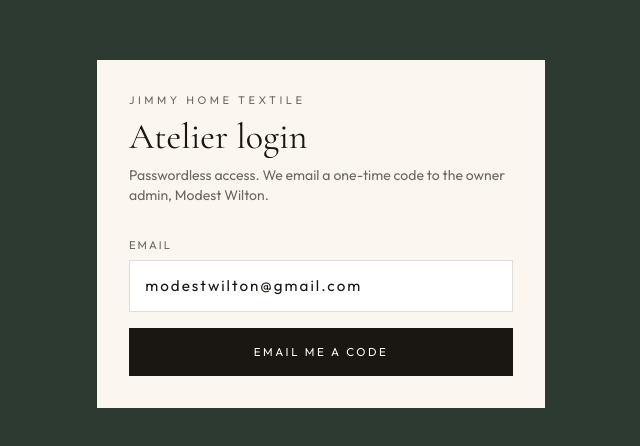
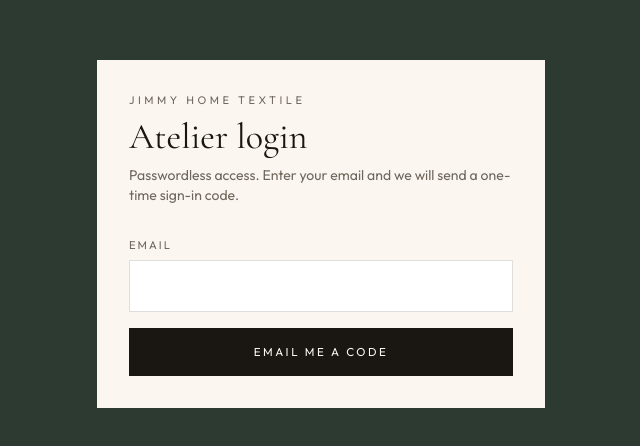
Before and after one commit to tatohmodest/jimmytextile, a Next.js app: page /admin/login in a window 1280 px wide. Shown: the part 166-612 px from the top of the page, without its empty margins (319-959 px from the left). Built offline with nearby package versions, Linux system fonts and the light colour scheme.

Commit message:
Stop prefilling the admin login email.
The atelier sign-in field starts empty. Staff type their own address to receive a code.

Co-authored-by: tatohmodest <tatohmodest@users.noreply.github.com>

```diff
--- a/app/admin/login/page.tsx
+++ b/app/admin/login/page.tsx
@@ -9,9 +9,9 @@ export default function AdminLoginPage() {
         <p className="text-[11px] tracking-[0.32em] uppercase text-mute">Jimmy Home Textile</p>
         <h1 className="font-display mt-2 text-4xl">Atelier login</h1>
         <p className="mt-2 text-sm text-mute">
-          Passwordless access. We email a one-time code to the owner admin, Modest Wilton.
+          Passwordless access. Enter your email and we will send a one-time sign-in code.
         </p>
-        <OtpSignIn mode="login" next="/admin" defaultEmail="modestwilton@gmail.com" hideAltLink />
+        <OtpSignIn mode="login" next="/admin" hideAltLink />
       </div>
     </div>
   );
```
